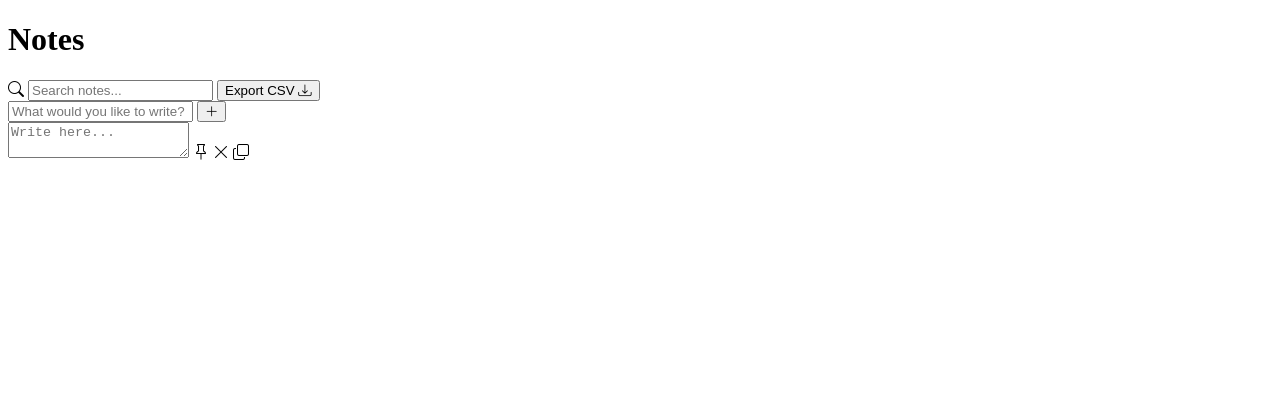
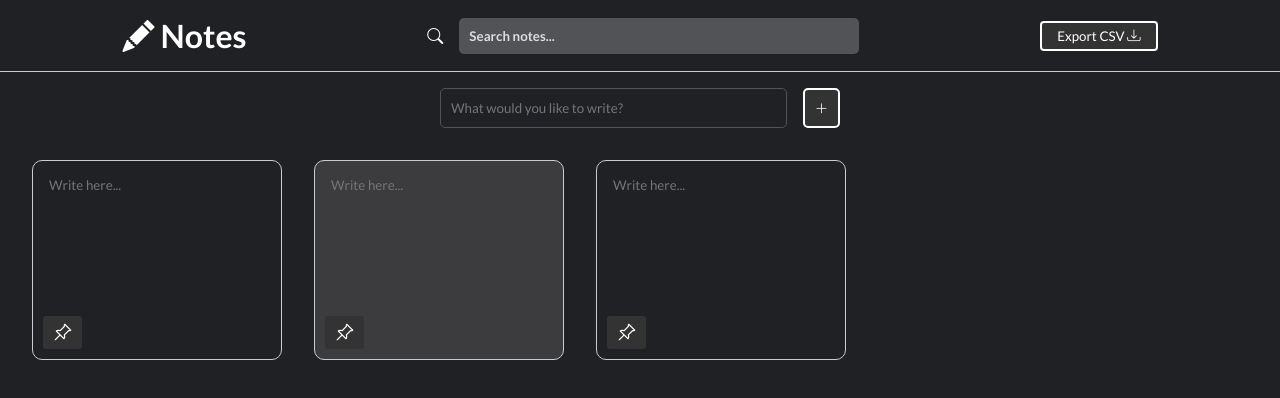
Before and after one commit to ednanf/JS-Stickies, a plain HTML site: page index.html in a window 1280 px wide. Drawn offline with nearby package versions, Linux system fonts and the light colour scheme.

Commit message:
FInish CSS

```diff
--- a/css/style.css
+++ b/css/style.css
@@ -0,0 +1,173 @@
+/* geral */
+* {
+	margin: 0;
+	padding: 0;
+	box-sizing: border-box;
+	font-family: 'Lato', sans-serif;
+}
+
+body {
+	background-color: #202124;
+}
+
+/* cabeçalho */
+header {
+	border-bottom: 1px solid #ccc;
+	padding: 1rem 2rem;
+	color: #fff;
+	display: flex;
+	align-items: center;
+	justify-content: space-around;
+}
+
+#search-container {
+	display: flex;
+	align-items: center;
+	gap: 1rem;
+}
+
+#input-search {
+	background-color: #525356;
+	border-radius: 5px;
+	border: none;
+	padding: 10px;
+	font-weight: bold;
+	color: #ddd;
+	width: 400px;
+}
+
+#input-search::placeholder {
+	color: #ddd;
+}
+
+#button-export-notes {
+	background-color: #333;
+	border: 2px solid #fff;
+	border-radius: 4px;
+	color: #fff;
+	padding: 5px 15px;
+	cursor: pointer;
+	transition: 0.4s;
+}
+
+#button-export-notes:hover {
+	background-color: #fff;
+	color: #333;
+}
+
+/* new note form */
+#new-note-container {
+	display: flex;
+	width: 400px;
+	margin: 1rem auto 0;
+	gap: 1rem;
+}
+
+#new-note-container input,
+#new-note-container button {
+	padding: 10px;
+	border-radius: 5px;
+}
+
+#new-note-container input {
+	flex: 1;
+	background-color: transparent;
+	border: 1px solid #525356;
+	color: #fff;
+}
+
+#new-note-container button {
+	cursor: pointer;
+	background-color: #333;
+	color: #fff;
+	border: 2px solid #fff;
+	transition: 0.4s;
+}
+
+#new-note-container button:hover {
+	color: #525356;
+	background-color: #fff;
+}
+
+/* notes */
+#notes-container {
+	display: grid;
+	grid-template-columns: repeat(auto-fill, 250px);
+	padding: 2rem;
+	gap: 2rem;
+}
+
+.note {
+	min-height: 200px;
+	padding: 1rem;
+	border: 1px solid #ccc;
+	background-color: #202124;
+	border-radius: 10px;
+	color: #fff;
+	position: relative;
+}
+
+.note textarea {
+	background-color: transparent;
+	resize: none;
+	color: #fff;
+	border: none;
+	height: 100%;
+	outline: none;
+}
+
+.note .bi-pin-angle {
+	position: absolute;
+	left: 10px;
+	bottom: 10px;
+	font-size: 1.2rem;
+	background-color: #333;
+	cursor: pointer;
+	padding: 5px 10px;
+	border-radius: 3px;
+	transition: 0.4s;
+}
+
+.note .bi-pin-angle:hover {
+	background-color: #fff;
+	color: #333;
+}
+
+.note:hover > i {
+	opacity: 1;
+}
+
+.note .bi-x-lg,
+.note .bi-copy {
+	position: absolute;
+	right: 10px;
+	top: 10px;
+	font-size: 0.9rem;
+	padding: 5px;
+	transition: 0.2s;
+	color: #555;
+	cursor: pointer;
+	opacity: 0;
+	border-radius: 3px;
+}
+
+.note .bi-x-lg:hover,
+.note .bi-copy:hover {
+	color: #fff;
+}
+
+.note .bi-x-lg:active {
+	color: red;
+}
+
+.note .bi-copy:active {
+	color: cornflowerblue;
+}
+
+.note .bi-copy {
+	top: 40px;
+}
+
+.note.fixed {
+	background-color: #3c3c3f;
+}
--- a/index.html
+++ b/index.html
@@ -9,27 +9,44 @@
   <link rel="stylesheet" href="css/style.css">
   <!-- Bootstrap icons -->
   <link rel="stylesheet" href="https://cdn.jsdelivr.net/npm/bootstrap-icons@1.11.2/font/bootstrap-icons.min.css">
+  <!-- Google Fonts -->
+  <link rel="preconnect" href="https://fonts.googleapis.com">
+  <link rel="preconnect" href="https://fonts.gstatic.com" crossorigin>
+  <link href="https://fonts.googleapis.com/css2?family=Lato:ital,wght@0,400;0,700;0,900;1,400;1,700;1,900&display=swap"
+    rel="stylesheet">
   <!-- JS -->
   <script src="js/script.js" defer></script>
 </head>
 
 <body>
   <header>
-    <h1>Notes</h1>
+    <h1><i class="bi bi-pencil-fill"></i> Notes</h1>
     <div id="search-container">
       <i class="bi bi-search"></i>
-      <input type="text" id="input-search" placeholder="Search notes...">
-      <button type="button" id="button-export-notes">Export CSV <i class="bi bi-download"></i></button>
+      <input type="text" ` id="input-search" placeholder="Search notes...">
     </div>
+    <button type="button" id="button-export-notes">Export CSV <i class="bi bi-download"></i></button>
   </header>
-  <div id="add-note-container">
+  <div id="new-note-container">
     <input type="text" id="note-contents" placeholder="What would you like to write?">
     <button type="button" class="button-new-note"><i class="bi bi-plus-lg"></i></button>
   </div>
   <div id="notes-container">
     <div class="note">
       <textarea placeholder="Write here..."></textarea>
-      <i class="bi bi-pin"></i>
+      <i class="bi bi-pin-angle"></i>
+      <i class="bi bi-x-lg"></i>
+      <i class="bi bi-copy"></i>
+    </div>
+    <div class="note fixed">
+      <textarea placeholder="Write here..."></textarea>
+      <i class="bi bi-pin-angle"></i>
+      <i class="bi bi-x-lg"></i>
+      <i class="bi bi-copy"></i>
+    </div>
+    <div class="note">
+      <textarea placeholder="Write here..."></textarea>
+      <i class="bi bi-pin-angle"></i>
       <i class="bi bi-x-lg"></i>
       <i class="bi bi-copy"></i>
     </div>
```
